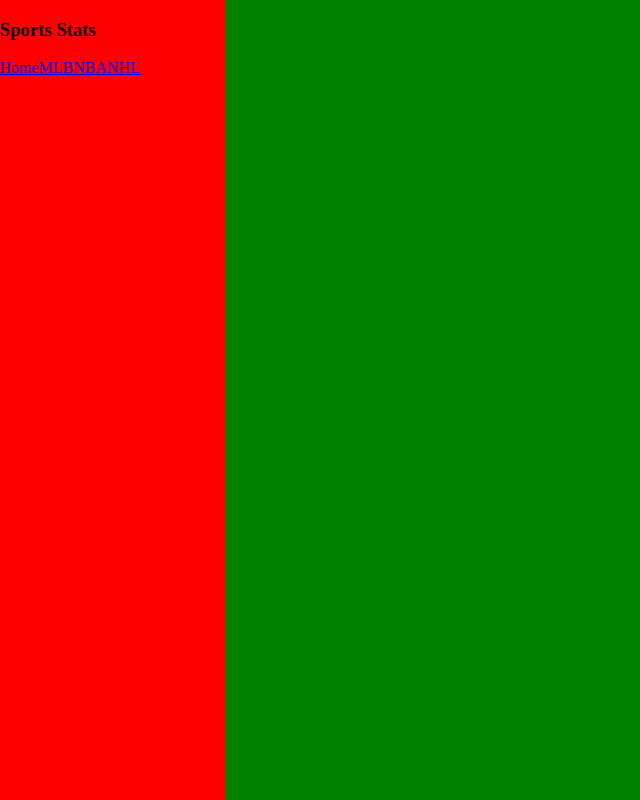
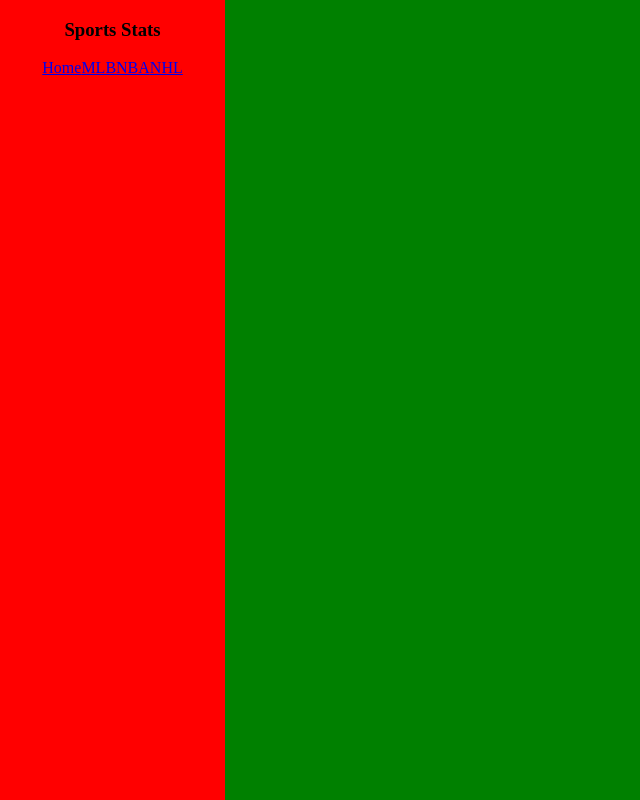
Before and after one commit to isaacschuey/SportsStats, a React (Vite) app: page / in a window 1280 px wide. Shown: the whole page, without its empty margins (0-640 px from the left). Built offline with nearby package versions, Linux system fonts and the light colour scheme.

Commit message:
Sidebar links propogate

```diff
--- a/src/App.tsx
+++ b/src/App.tsx
@@ -26,7 +26,7 @@ const App = () => {
   return (
     <BrowserRouter>
       <Routes>
-        <Route path="/" element={<Layout />}>
+        <Route path="/" element={<Layout sportAbbrevs={sports.map((sport) => sport.abbrev)}/>}>
           <Route path="/home" element={<Home sports={sports} />}></Route>
 
           <Route path="/mlb"></Route>
--- a/src/components/pages/Home.tsx
+++ b/src/components/pages/Home.tsx
@@ -21,7 +21,7 @@ const Home = (props: HomeProps) => {
             sport={sport.sport}
             abbrev={sport.abbrev}
             desc={sport.desc}
-          ></HomeCard>
+          />
         ))}
       </div>
     </div>
--- a/src/components/ui/HomeCard.tsx
+++ b/src/components/ui/HomeCard.tsx
@@ -1,5 +1,3 @@
-
-
 interface HomeCardProps {
   sport: string;
   abbrev: string;
--- a/src/components/ui/Layout.tsx
+++ b/src/components/ui/Layout.tsx
@@ -1,12 +1,16 @@
 import { Outlet } from "react-router-dom";
 
-import './css/Layout.css'
+import "./css/Layout.css";
 import Sidebar from "./Sidebar";
 
-const Layout = () => {
+interface LayoutProps {
+  sportAbbrevs: string[];
+}
+
+const Layout = (props: LayoutProps) => {
   return (
     <div className="container">
-      <Sidebar />
+      <Sidebar sports={props.sportAbbrevs} />
       <main className="content">
         <Outlet />
       </main>
--- a/src/components/ui/Sidebar.tsx
+++ b/src/components/ui/Sidebar.tsx
@@ -1,16 +1,21 @@
-import { NavLink } from "react-router-dom";
+import "./css/Sidebar.css";
+import SidebarLink from "./SidebarLink";
 
-const Sidebar = () => {
+interface SidebarProps {
+  sports: string[];
+}
+
+const Sidebar = (props: SidebarProps) => {
   return (
     <aside className="sidebar">
       <div className="sidebar-header">
         <h3>Sports Stats</h3>
       </div>
       <div className="sidebar-links">
-        <NavLink to={"/home"}>Home</NavLink>
-        <NavLink to={"/mlb"}>MLB</NavLink>
-        <NavLink to={"/nba"}>NBA</NavLink>
-        <NavLink to={"/nhl"}>NHL</NavLink>
+        <SidebarLink sportAbbrev="Home" />
+        {props.sports.map((sport) => (
+          <SidebarLink sportAbbrev={sport} />
+        ))}
       </div>
     </aside>
   );
--- /dev/null
+++ b/src/components/ui/SidebarLink.tsx
@@ -0,0 +1,11 @@
+import { NavLink } from "react-router-dom";
+
+interface SidebarLinkProps {
+  sportAbbrev: string;
+}
+
+const SidebarLink = (props: SidebarLinkProps) => {
+  return <NavLink to={`/${props.sportAbbrev.toLowerCase()}`}>{props.sportAbbrev}</NavLink>;
+};
+
+export default SidebarLink;
--- a/src/components/ui/css/Sidebar.css
+++ b/src/components/ui/css/Sidebar.css
@@ -0,0 +1,3 @@
+.sidebar {
+    text-align: center;
+}
```
